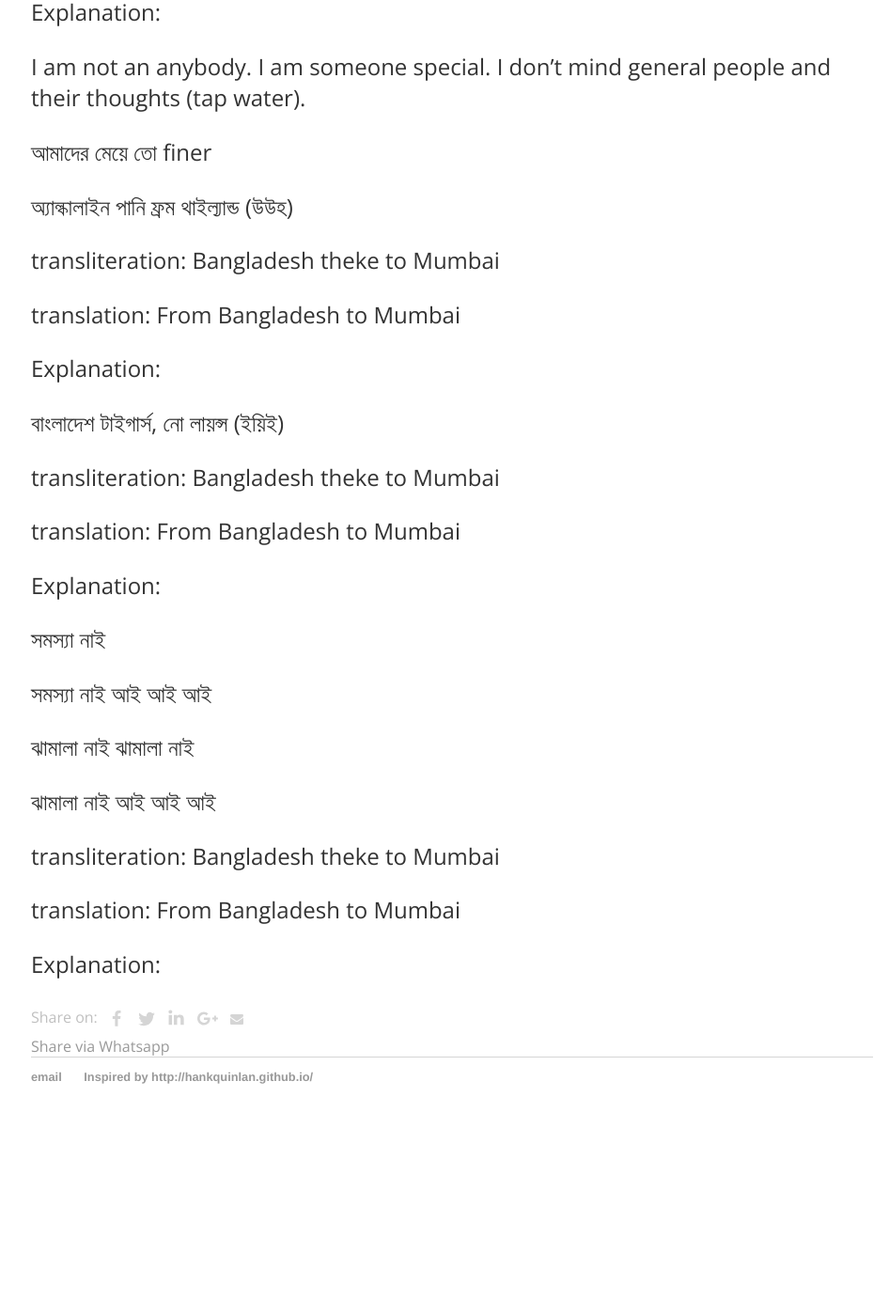
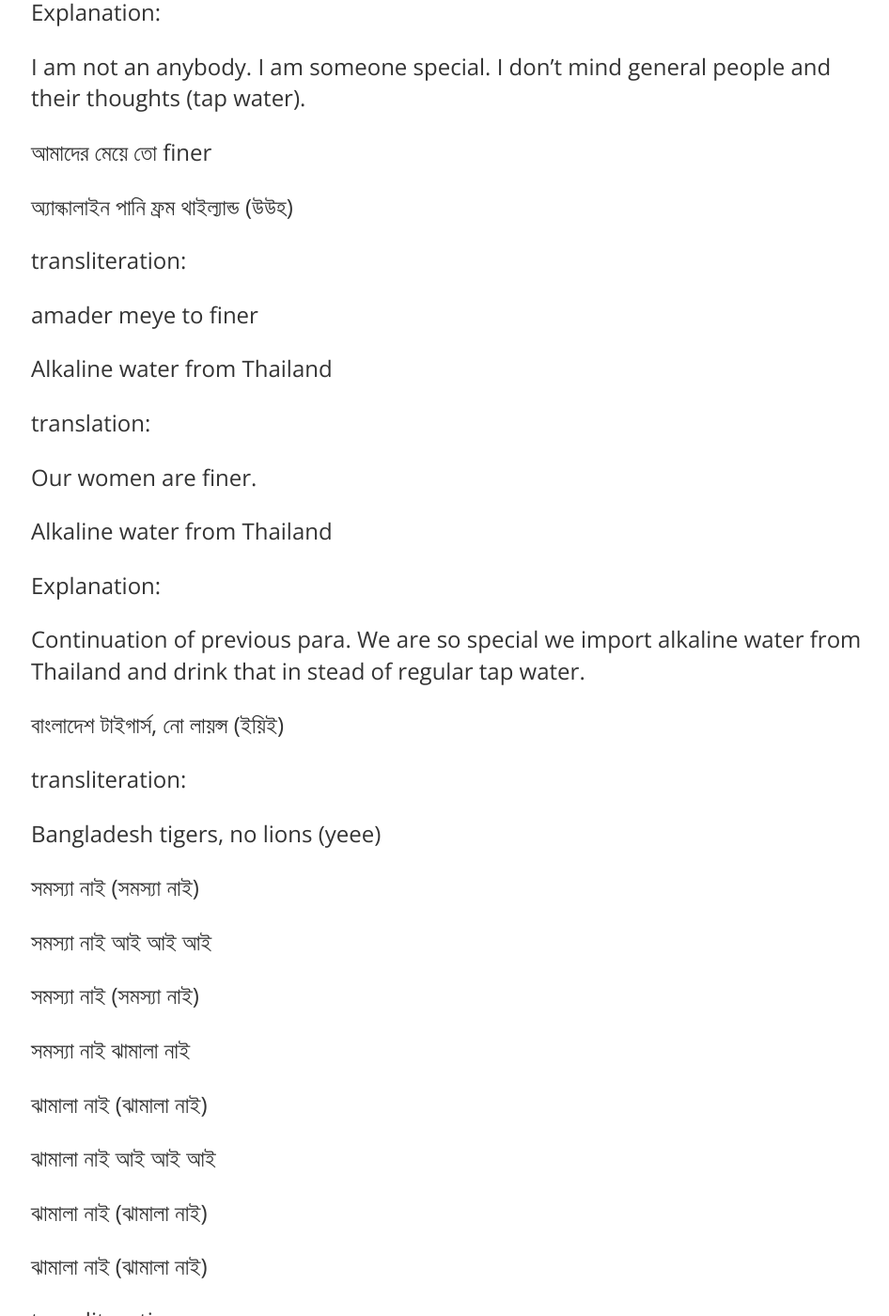
Before and after one commit to damnArin/damnArin.github.io, a Jekyll site: the page built from _posts/2020-06-28-Bhanga Bangla - Bangla Hiphop - Mumble Rap.md, in a window 1280 px wide and 1400 px high, scrolled down 27395 px. Shown: the whole window at 94% size, without its empty margins (159-1105 px from the left). Built offline with Jekyll 4.4.1, drawn with Linux system fonts in a browser that asks for light colours; comment, search, counter and statistics services are not loaded; before the commit the page ends 28608 px from its top, so only the background shows below that; some of the changed text lies outside the part shown.

Commit message:
Update 2020-06-28-Bhanga Bangla - Bangla Hiphop - Mumble Rap.md

```diff
--- a/_posts/2020-06-28-Bhanga Bangla - Bangla Hiphop - Mumble Rap.md
+++ b/_posts/2020-06-28-Bhanga Bangla - Bangla Hiphop - Mumble Rap.md
@@ -880,36 +880,58 @@ I am not an anybody. I am someone special. I don't mind general people and their
 
 অ্যাল্কালাইন পানি ফ্রম থাইল্যান্ড (উউহ)
 
-transliteration: Bangladesh theke to Mumbai
+transliteration:
 
-translation: From Bangladesh to Mumbai
+amader meye to finer
+
+Alkaline water from Thailand
+
+translation:
+
+Our women are finer.
+
+Alkaline water from Thailand
 
 Explanation:
 
-
+Continuation of previous para. We are so special we import alkaline water from Thailand and drink that in stead of regular tap water.
 
 বাংলাদেশ টাইগার্স, নো লায়ন্স (ইয়িই)
 
-transliteration: Bangladesh theke to Mumbai
+transliteration:
 
-translation: From Bangladesh to Mumbai
-
-Explanation:
+Bangladesh tigers, no lions (yeee)
 
 
 
-
-
-সমস্যা নাই
+সমস্যা নাই (সমস্যা নাই)
 
 সমস্যা নাই আই আই আই
 
-ঝামালা নাই ঝামালা নাই
+সমস্যা নাই (সমস্যা নাই)
+
+
+সমস্যা নাই ঝামালা নাই
+
+ঝামালা নাই (ঝামালা নাই)
+
 
 ঝামালা নাই আই আই আই
 
-transliteration: Bangladesh theke to Mumbai
+ঝামালা নাই (ঝামালা নাই)
 
-translation: From Bangladesh to Mumbai
+ঝামালা নাই (ঝামালা নাই)
 
-Explanation:
+
+transliteration:
+
+somossa nai (somossa nai)
+
+somossa nai ai ai ai
+
+somossa nai (somossa nai)
+
+
+translation:
+
+No problem no worries (multiple times)
```
